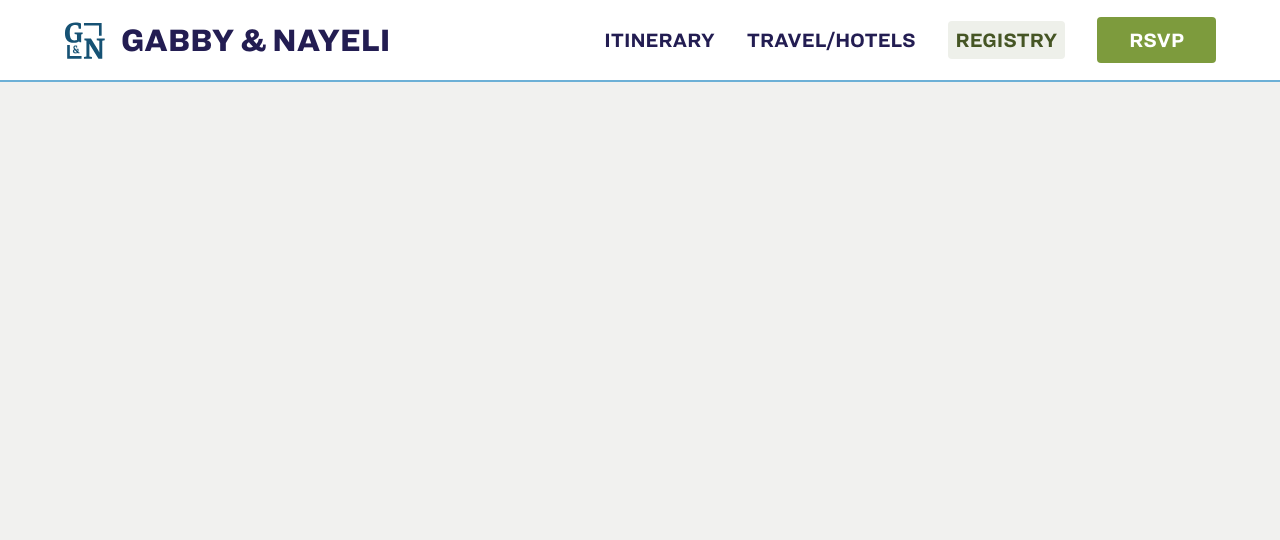
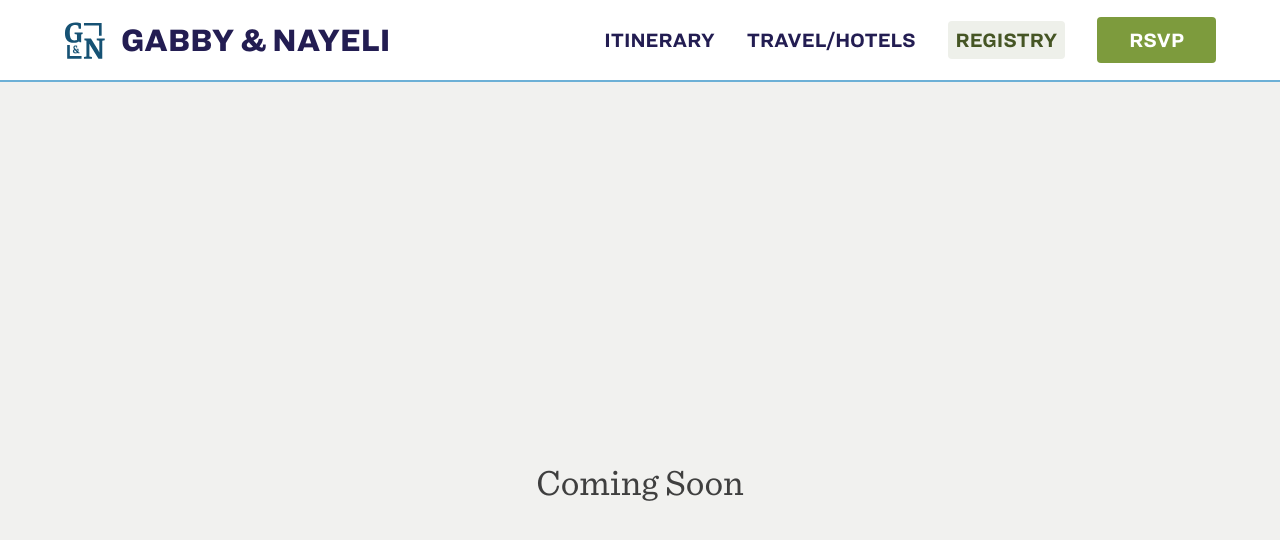
Before and after one commit to gabrielkilly/nabby-wedding, a Next.js app: page /registry in a window 1280 px wide. Shown: the top 540 px of the page. Built offline with nearby package versions, Linux system fonts and the light colour scheme.

Commit message:
rsvp link update

```diff
--- a/components/Navbar.tsx
+++ b/components/Navbar.tsx
@@ -19,7 +19,7 @@ export const NavItems = {
     },
     rsvp: {
         name: "RSVP",
-        url: "/rsvp",
+        url: "https://gabrielandnayeliwedding.rsvpify.com/rsvp-page-preview/328677?signature=7c81646fb19621db1d2a79a49f1c31771c039764f81e3063b83ab65807acd061",
         isCta: true
     }
 }
--- a/pages/index.tsx
+++ b/pages/index.tsx
@@ -1,5 +1,5 @@
 import React from 'react'
-import Navbar from '../components/Navbar'
+import Navbar, {NavItems} from '../components/Navbar'
 import Head from 'next/head'
 
 export default function Home() {
@@ -37,7 +37,7 @@ export default function Home() {
                     <h3 className='text-center'>San Antonio, TX</h3>
                     <h4 className='small text-center p1'>September 1-2, 2023</h4>
                   </div>
-                  <button className="mt-8 primary"><h4 className="text-white">RSVP</h4></button>
+                  <a href={NavItems.rsvp.url}><button className="mt-8 primary"><h4 className="text-white">RSVP</h4></button></a>
                 </div>
               </div>
               <div className=" hidden lg:flex flex-col justify-center items-center w-1/2 bg-[url('/index-main.png')] bg-cover bg-no-repeat bg-top"/>
--- a/pages/registry.tsx
+++ b/pages/registry.tsx
@@ -13,6 +13,9 @@ export default function Registry() {
       </Head>
       <main>
           <Navbar tabname={NavItems.registry.name} />
+          <div className='flex w-[100vw] h-[100vh] justify-center items-center'>
+            <h2>Coming Soon</h2>
+          </div>
       </main>
     </>
   )
```
